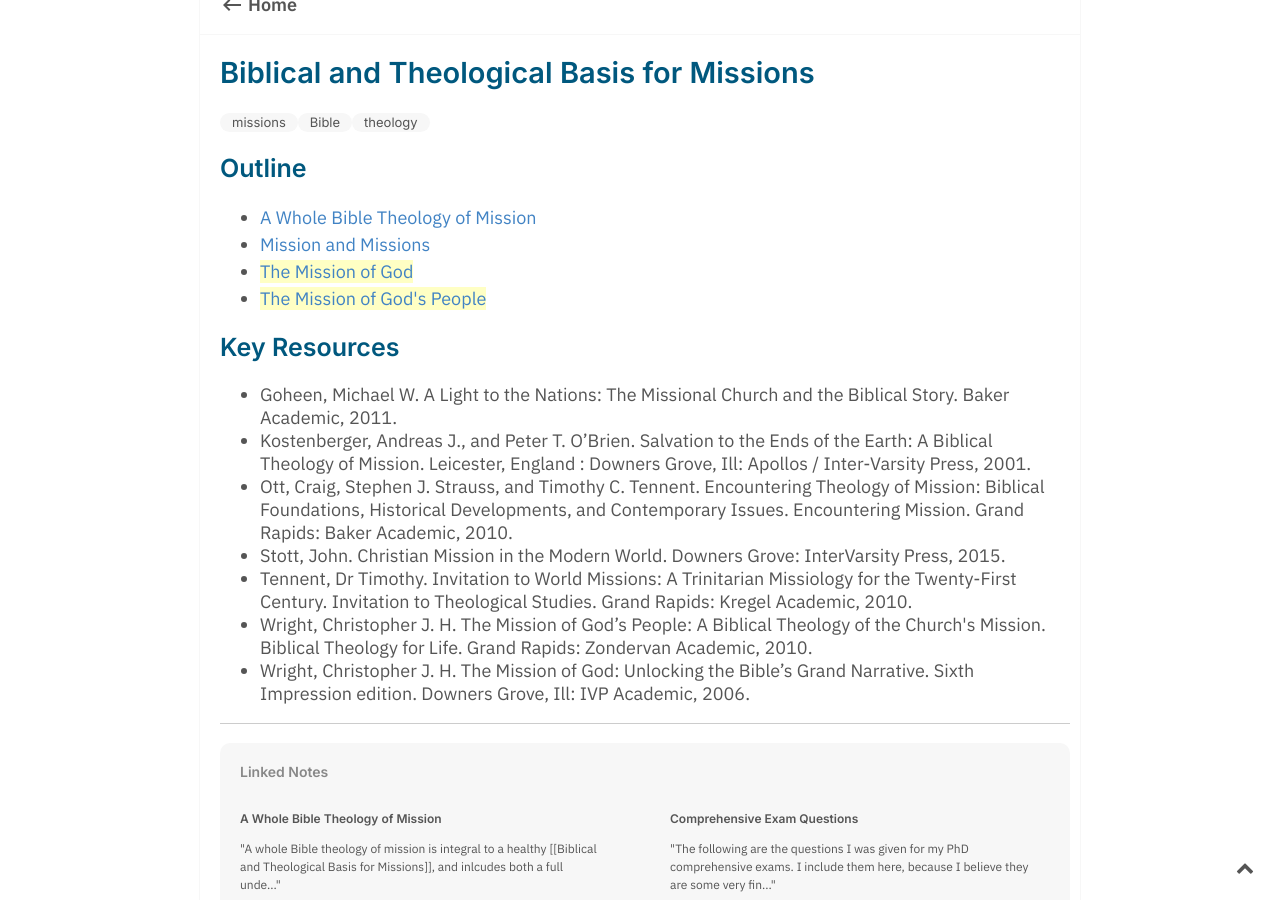
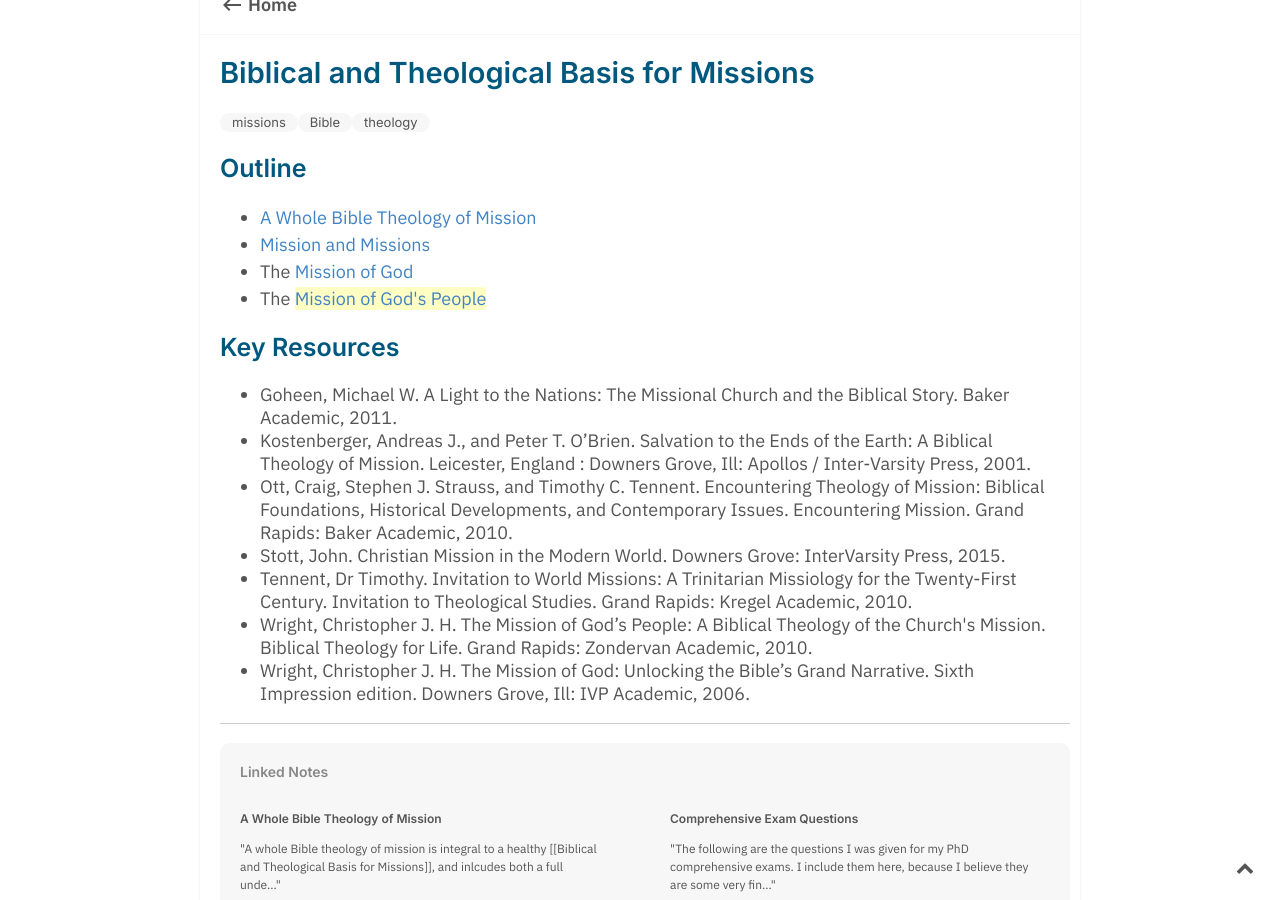
Before and after one commit to keelancook/notebook, a Jekyll site: the page built from _notes/biblical-and-theological-basis-for-missions.md, in a window 1280 px wide and 900 px high, scrolled down 331 px. Built offline with Jekyll 4.4.1, drawn with Linux system fonts in a browser that asks for light colours.

Commit message:
gardening

```diff
--- a/_notes/biblical-and-theological-basis-for-missions.md
+++ b/_notes/biblical-and-theological-basis-for-missions.md
@@ -9,8 +9,8 @@ created: 2021-01-17
 ## Outline
 * [[A Whole Bible Theology of Mission]]
 * [[Mission and Missions]]
-* [[The Mission of God]]
-* [[The Mission of God's People]]
+* The [[Mission of God]]
+* The [[Mission of God's People]]
 
 
 ## Key Resources
```
